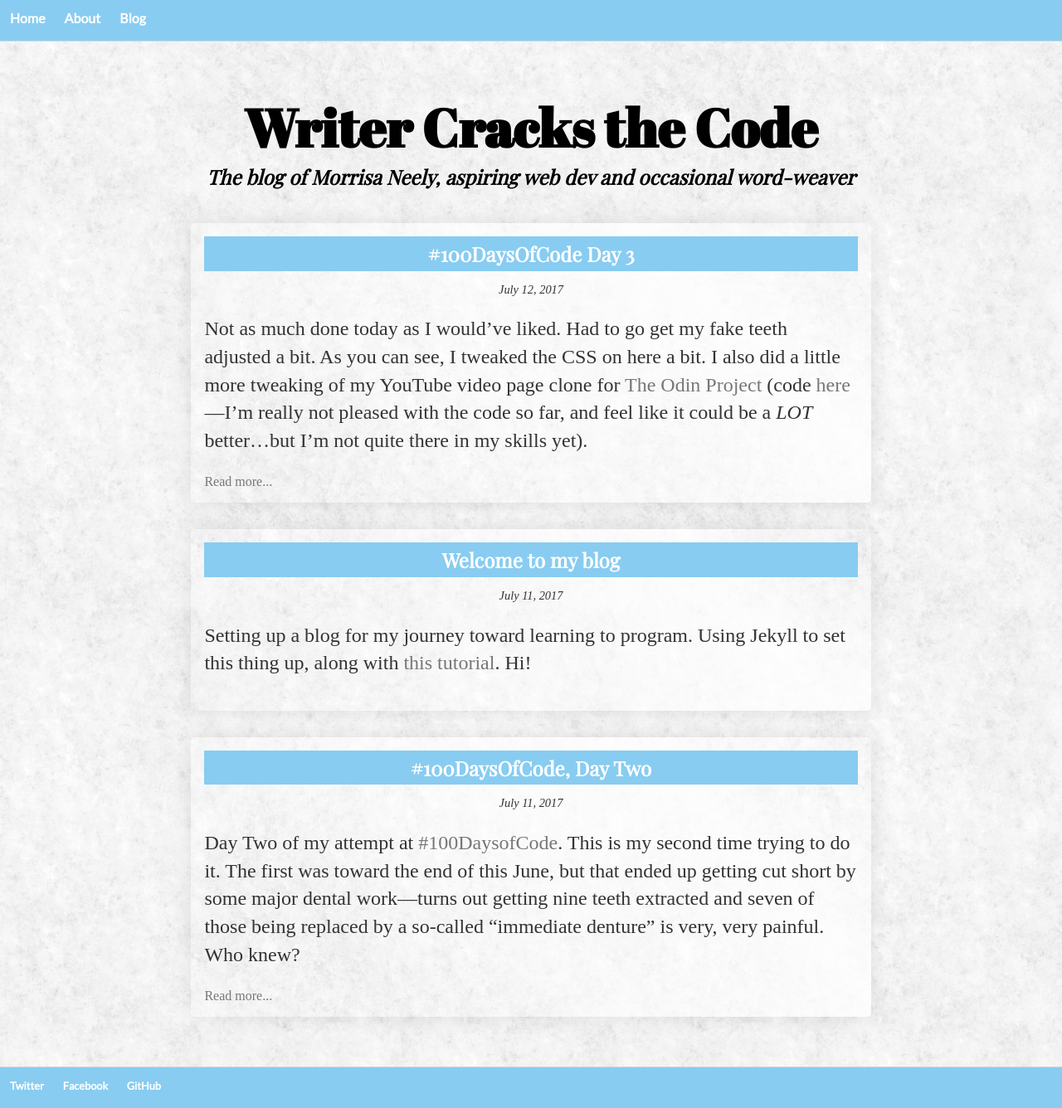
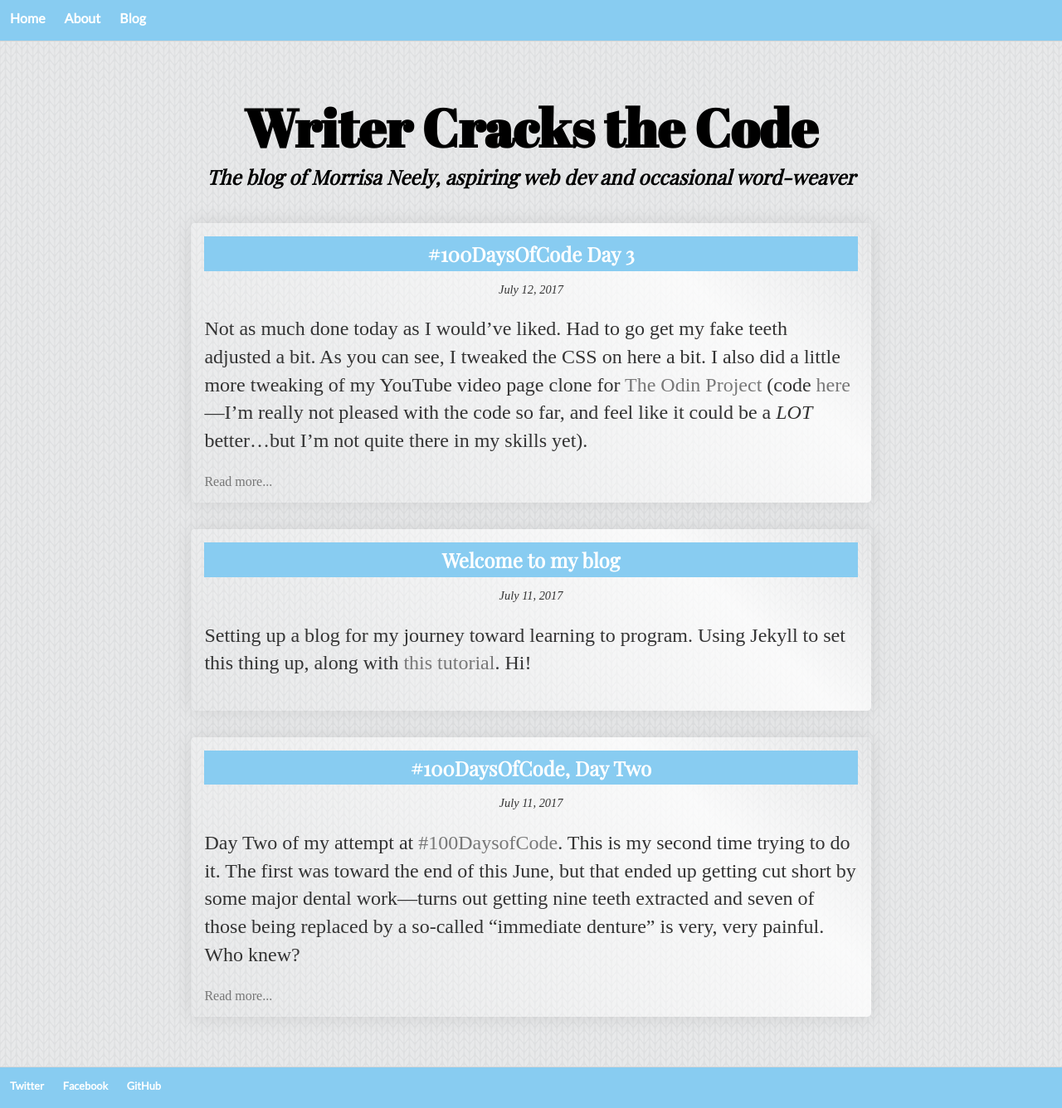
Before and after one commit to morrisa-n/morrisa-n.github.io, a Jekyll site: the page built from index.html, in a window 1280 px wide. Shown: the whole page at 83% size. Built offline with Jekyll 4.4.1, drawn with Linux system fonts in a browser that asks for light colours.

Commit message:
New background

```diff
--- a/css/main.css
+++ b/css/main.css
@@ -8,7 +8,7 @@
     }
 
 body {
-    background-image: url("../Images/fresh_snow.png"); /* Image from Subtle Patterns https://www.toptal.com/designers/subtlepatterns */
+    background-image: url("../Images/knitting-sm.png"); /* Image from Subtle Patterns https://www.toptal.com/designers/subtlepatterns */
     background-attachment: fixed;
     }
 
```
Also changed, not shown: Images/knitting-sm.png (added).
